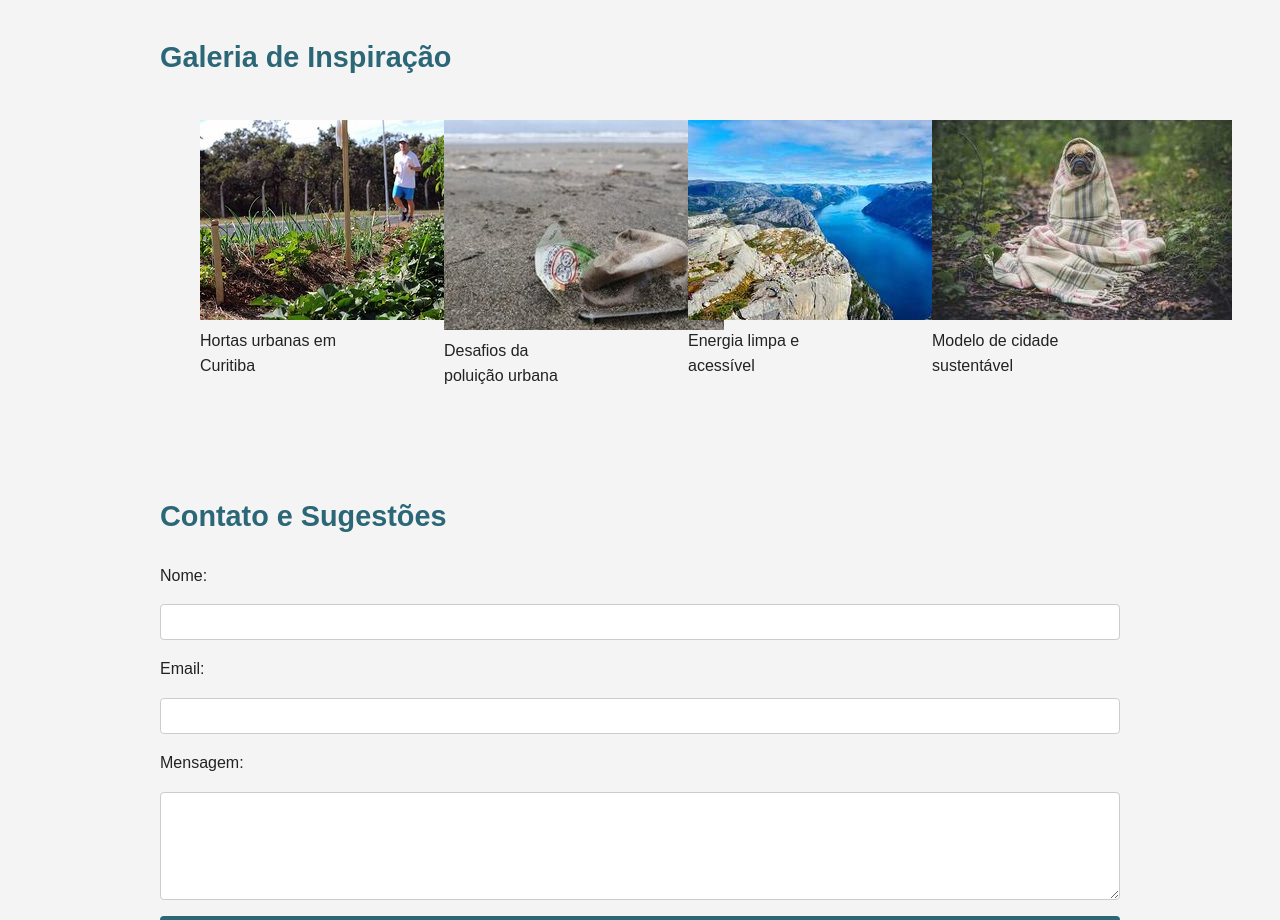
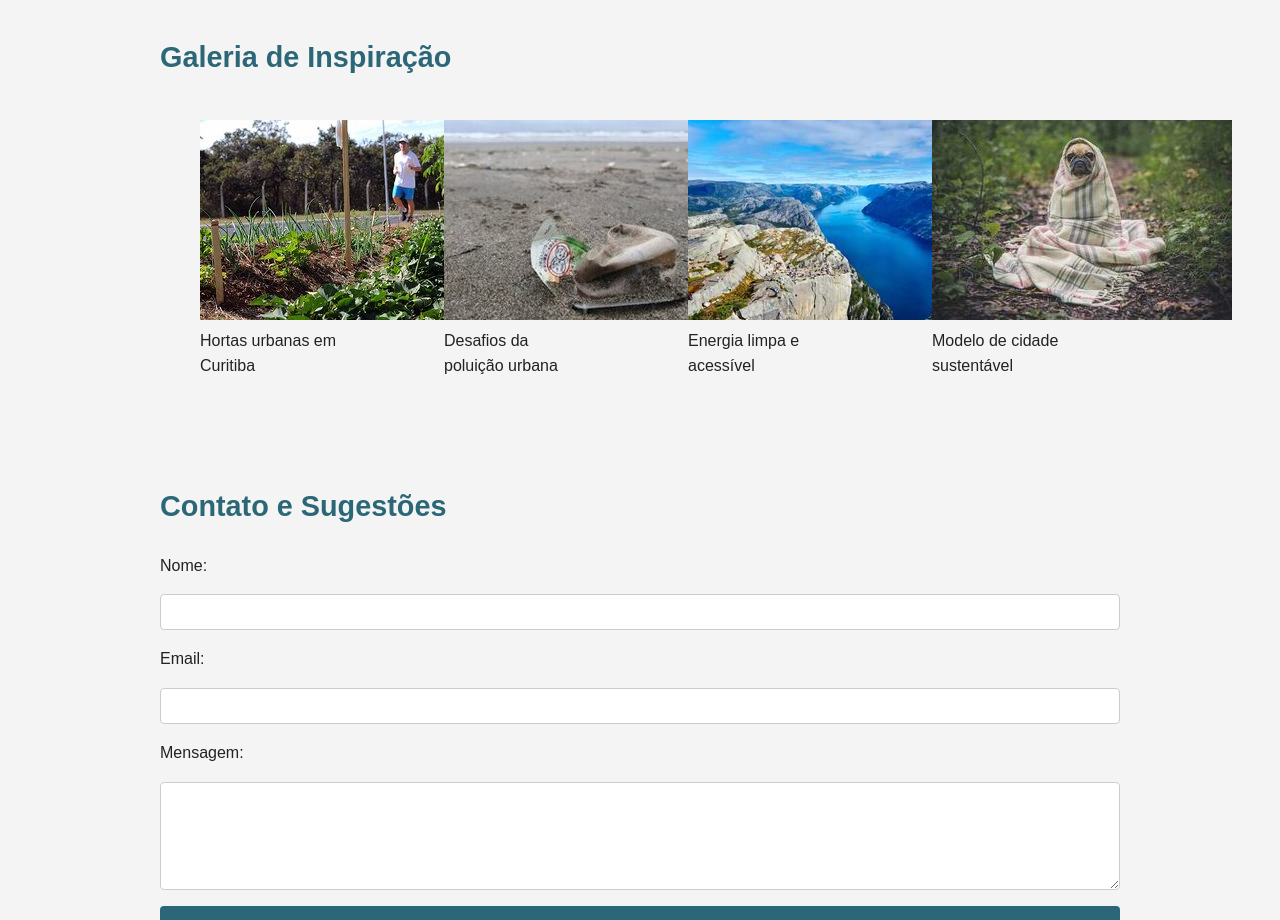
Before and after one commit to luizasilva22/Campo-cidade, a plain HTML site: page index.html in a window 1280 px wide. Shown: the part 940-1860 px from the top of the page. Drawn offline with Linux system fonts and the light colour scheme.

Commit message:
Update index.html

```diff
--- a/index.html
+++ b/index.html
@@ -54,7 +54,7 @@
         <figcaption>Hortas urbanas em Curitiba</figcaption>
     </figure>
     <figure>
-      <img src="imagens/img2 (1) (3) (1).jpg" alt="Poluição urbana">
+      <img src="imagens/img2 (1) (3) (1) (1).jpg" alt="Poluição urbana">
       <figcaption>Desafios da poluição urbana</figcaption>
     </figure>
     <figure>
```
